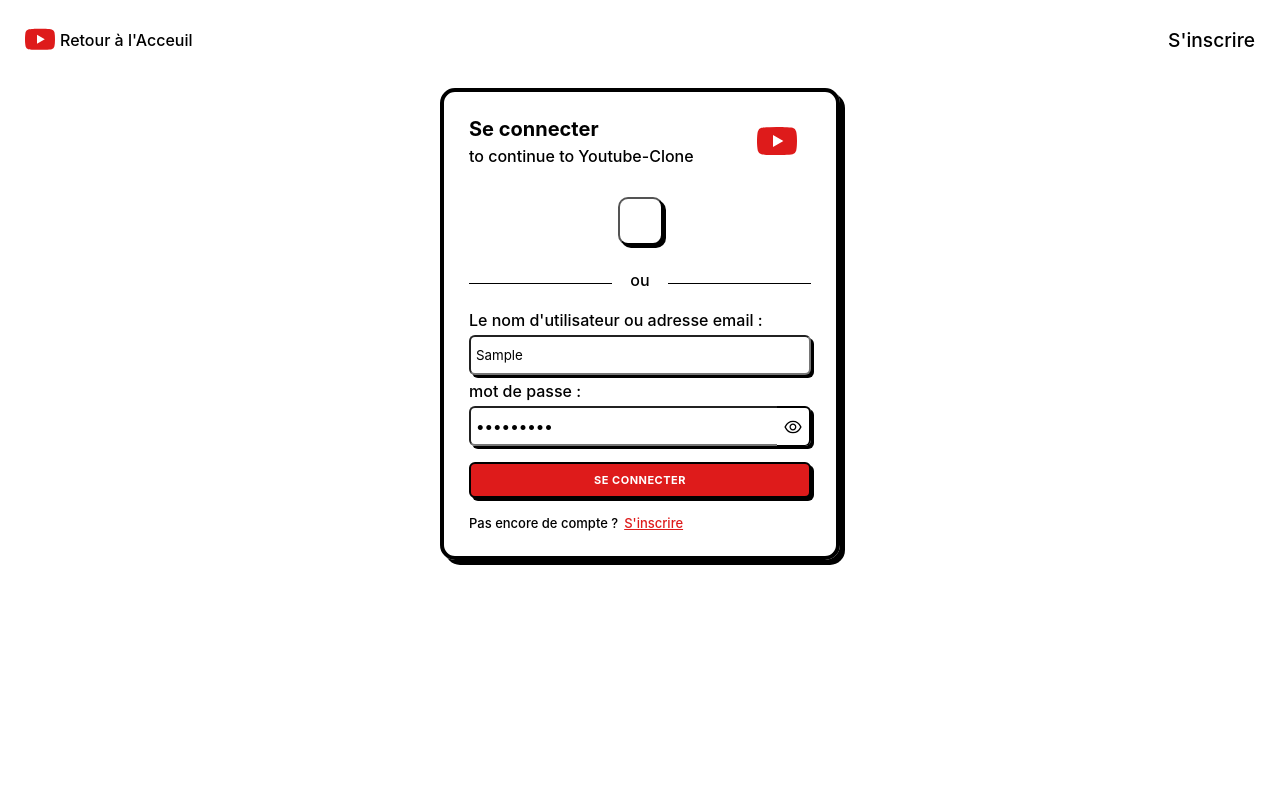
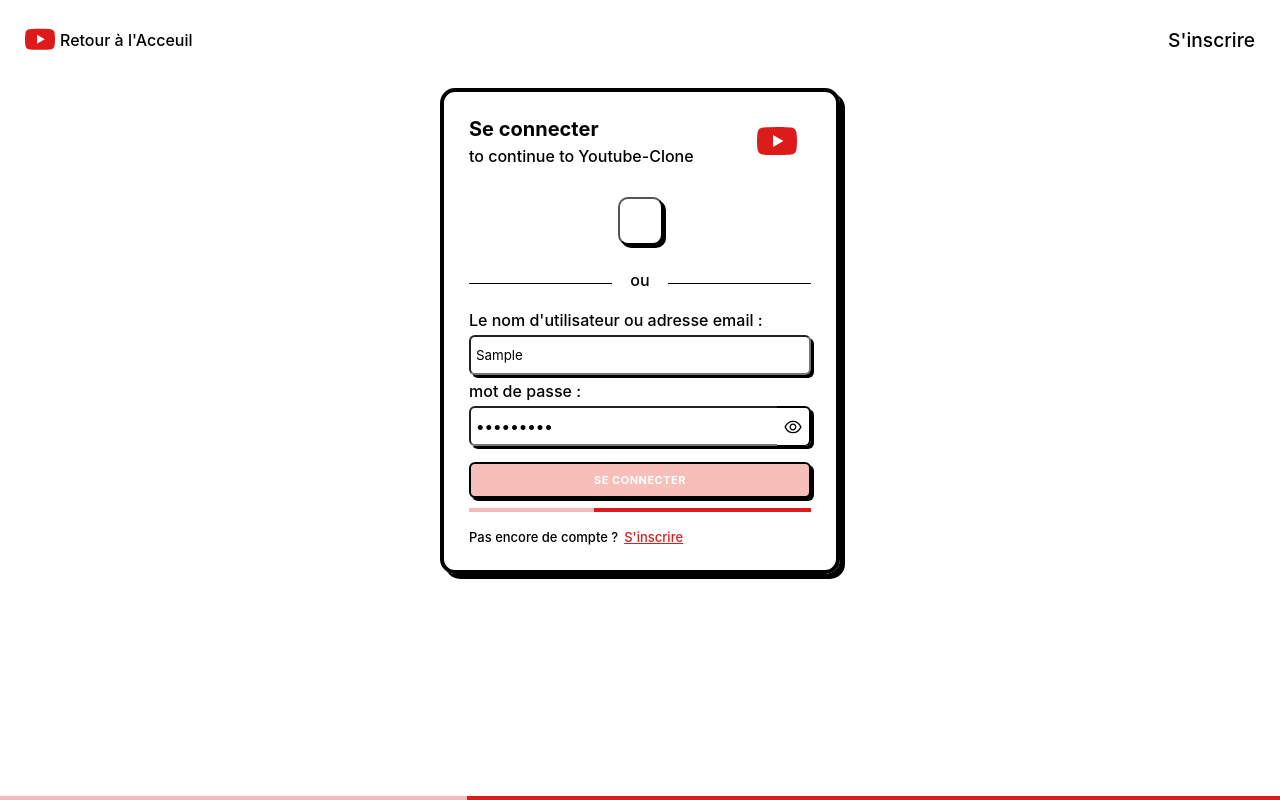
Before and after one commit to Snaper014/Clone_Youtube, a React (Create React App) app in the folder client/: page /login in a window 1280 px wide. Both pictures are taken after typing "Sample", "Sample123" into the empty fields and a click on the input "Se connecter". Built offline with nearby package versions, Linux system fonts and the light colour scheme; no server answers.

Commit message:
modification auth

```diff
--- a/client/package.json
+++ b/client/package.json
@@ -7,7 +7,6 @@
     }
   },
   "private": true,
-  "proxy": "http://localhost:5000",
   "dependencies": {
     "@emotion/react": "^11.11.0",
     "@emotion/styled": "^11.11.0",
--- a/client/src/actions/Actions.js
+++ b/client/src/actions/Actions.js
@@ -1,8 +1,8 @@
 import axios from "axios";
-//import { URL_BACKEND } from "../config";
+import { URL_BACKEND } from "../config";
 
 export const API = axios.create({
-  baseURL: "http://localhost:5000",
+  baseURL: `${URL_BACKEND}`,
   withCredentials: true,
 });
 
--- a/client/src/auth/auth.js
+++ b/client/src/auth/auth.js
@@ -6,6 +6,8 @@ import { ConnexionUser } from "../actions/decode";
 import { useNavigate } from "react-router-dom";
 import { useHref } from "react-router-dom";
 import { jwtDecode } from "jwt-decode";
+import Stack from "@mui/material/Stack";
+import { LinearProgress } from "@mui/material";
 import { GetSignIn, GetSignUp } from "../actions/Actions";
 import { useContext } from "../Context/ContextProvider";
 import { AiOutlineEye, AiOutlineEyeInvisible } from "react-icons/ai";
@@ -26,12 +28,11 @@ const Auth = () => {
     confirmpassword: [false, ""],
     existingName: [false, ""],
     existingUser: [false, ""],
-    GoogleExistingName: [false, ""],
-    GoogleExistingUser: [false, ""],
     LoginUsername: [false, ""],
     loginPassword: [false, ""],
   });
   const [widthScreen, setWidthScreen] = React.useState(window.innerWidth);
+  const [isLoading, setIsLoading] = React.useState(false);
   const [query, setQuery] = React.useState({
     username: "",
     email: "",
@@ -55,6 +56,7 @@ const Auth = () => {
   };
 
   const formSubmit = (e) => {
+    setIsLoading(true);
     e.preventDefault();
     if (isSignIn) {
       GetSignIn(query)
@@ -63,11 +65,13 @@ const Auth = () => {
           const reason = error?.response?.data?.reason;
           const message = error?.response?.data?.message;
           if (reason === "No existingUser") {
+            setIsLoading(false);
             setNotification((prev) => {
               return { ...prev, LoginUsername: [true, message] };
             });
           }
           if (reason === "passwordIncorrect") {
+            setIsLoading(false);
             setNotification((prev) => {
               return { ...prev, loginPassword: [true, message] };
             });
@@ -80,31 +84,37 @@ const Auth = () => {
           const reason = error?.response?.data?.reason;
           const message = error?.response?.data?.message;
           if (reason === "username") {
+            setIsLoading(false);
             setNotification((prev) => {
               return { ...prev, username: [true, message] };
             });
           }
           if (reason === "email non valide") {
+            setIsLoading(false);
             setNotification((prev) => {
               return { ...prev, email: [true, message] };
             });
           }
           if (reason === "password") {
+            setIsLoading(false);
             setNotification((prev) => {
               return { ...prev, password: [true, message] };
             });
           }
           if (reason === "confirmpassword") {
+            setIsLoading(false);
             setNotification((prev) => {
               return { ...prev, confirmpassword: [true, message] };
             });
           }
           if (reason === "existingName") {
+            setIsLoading(false);
             setNotification((prev) => {
               return { ...prev, existingName: [true, message] };
             });
           }
           if (reason === "existingUser") {
+            setIsLoading(false);
             setNotification((prev) => {
               return { ...prev, existingUser: [true, message] };
             });
@@ -121,6 +131,18 @@ const Auth = () => {
 
   return (
     <>
+      {isLoading ?
+              <Stack sx={{
+                position: "fixed",
+                bottom: "0px",
+                width: '100vw',
+                color: '#DE1B1B',
+                marginTop: "10px",
+                }} spacing={2}>
+                  <LinearProgress color="inherit" />
+              </Stack>
+                :
+              null}
       <div
         style={{
           width: "100%",
@@ -263,26 +285,7 @@ const Auth = () => {
                       .then((response) =>
                         ConnexionUser(response, navigate, setUser),
                       )
-                      .catch((error) => {
-                        const reason = error?.response?.data?.reason;
-                        const message = error?.response?.data?.message;
-                        if (reason === "ExistingName") {
-                          setNotification((prev) => {
-                            return {
-                              ...prev,
-                              GoogleExistingName: [true, message],
-                            };
-                          });
-                        }
-                        if (reason === "ExistingUser") {
-                          setNotification((prev) => {
-                            return {
-                              ...prev,
-                              GoogleExistingUser: [true, message],
-                            };
-                          });
-                        }
-                      });
+                      .catch((error) => console.log(error));
                 }}
                 onError={(error) => {
                   console.log(error);
@@ -295,30 +298,6 @@ const Auth = () => {
               />
             </button>
           </div>
-          {notification?.GoogleExistingName?.at(0) ? (
-            <span
-              style={{
-                marginBottom: "16px",
-                fontSize: "0.8em",
-                fontWeight: "500",
-                color: "#DE1B1B",
-              }}
-            >
-              {notification?.GoogleExistingName?.at(1)}
-            </span>
-          ) : null}
-          {notification?.GoogleExistingUser?.at(0) ? (
-            <span
-              style={{
-                marginBottom: "16px",
-                fontSize: "0.8em",
-                fontWeight: "500",
-                color: "#DE1B1B",
-              }}
-            >
-              {notification?.GoogleExistingUser?.at(1)}
-            </span>
-          ) : null}
           <div
             style={{
               width: "100%",
@@ -683,14 +662,29 @@ const Auth = () => {
               ) : null}
               </>
               : null}
+            <div style={{
+                width: "100%",
+                display: "flex",
+                alignItems: "center",
+                justifyContent: "center",
+                flexDirection: 'column',
+            }}>
             <input
               type="submit"
               name="submit"
+              style={{backgroundColor: `${isLoading ? "#F6BFB9" : "#DE1B1B"}`}}
               autoComplete="submit"
               aria-label="submit form"
               className="btn-submit-form zoom"
               value={isSignIn ? "Se connecter" : "S'inscrire"}
             ></input>
+            {isLoading ?
+              <Stack sx={{ width: '100%', color: '#DE1B1B', marginTop: "10px" }} spacing={2}>
+                  <LinearProgress color="inherit" />
+              </Stack>
+                :
+              null}
+            </div>
             </form>
           <div
             style={{
```
Also changed, not shown: 1 other file (tests, documents, lock files or other folders).
